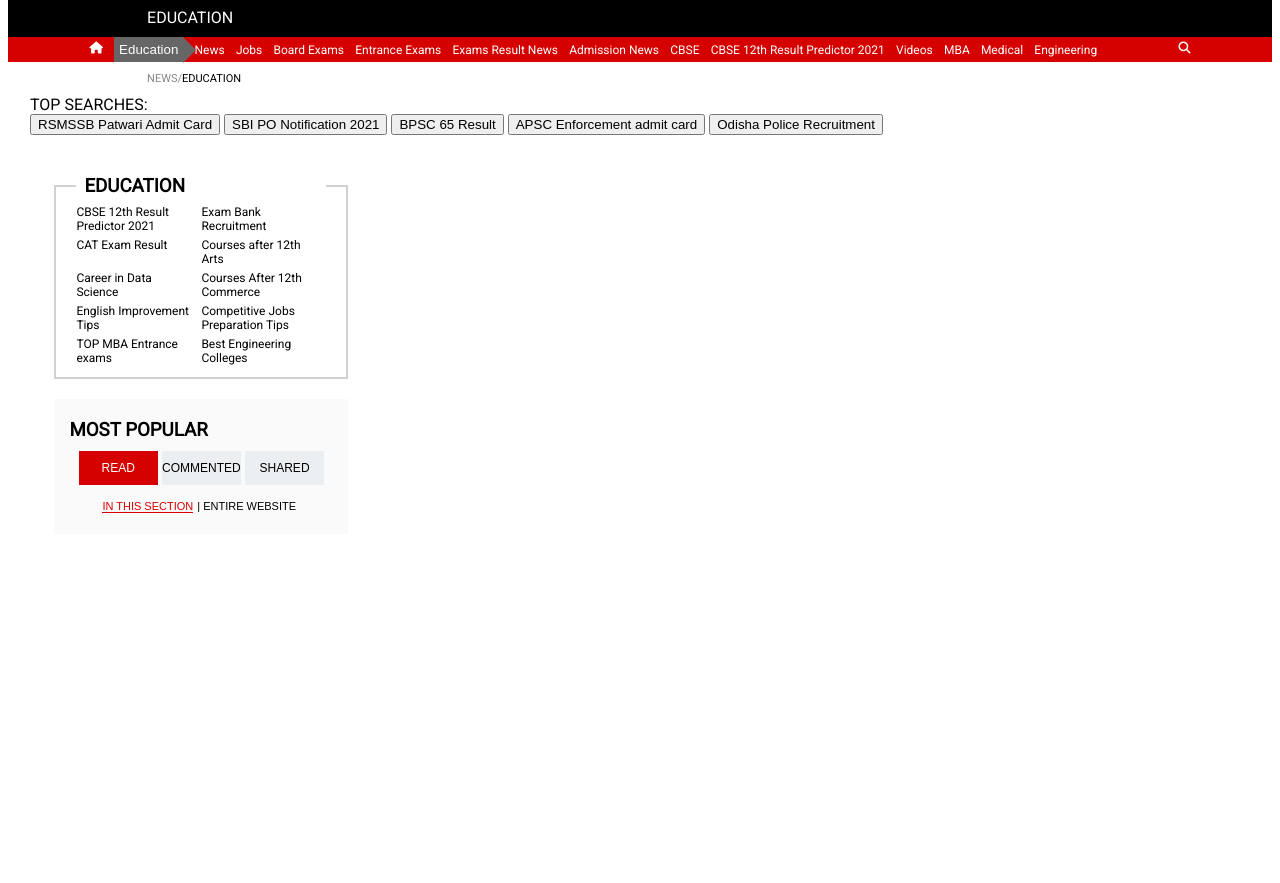
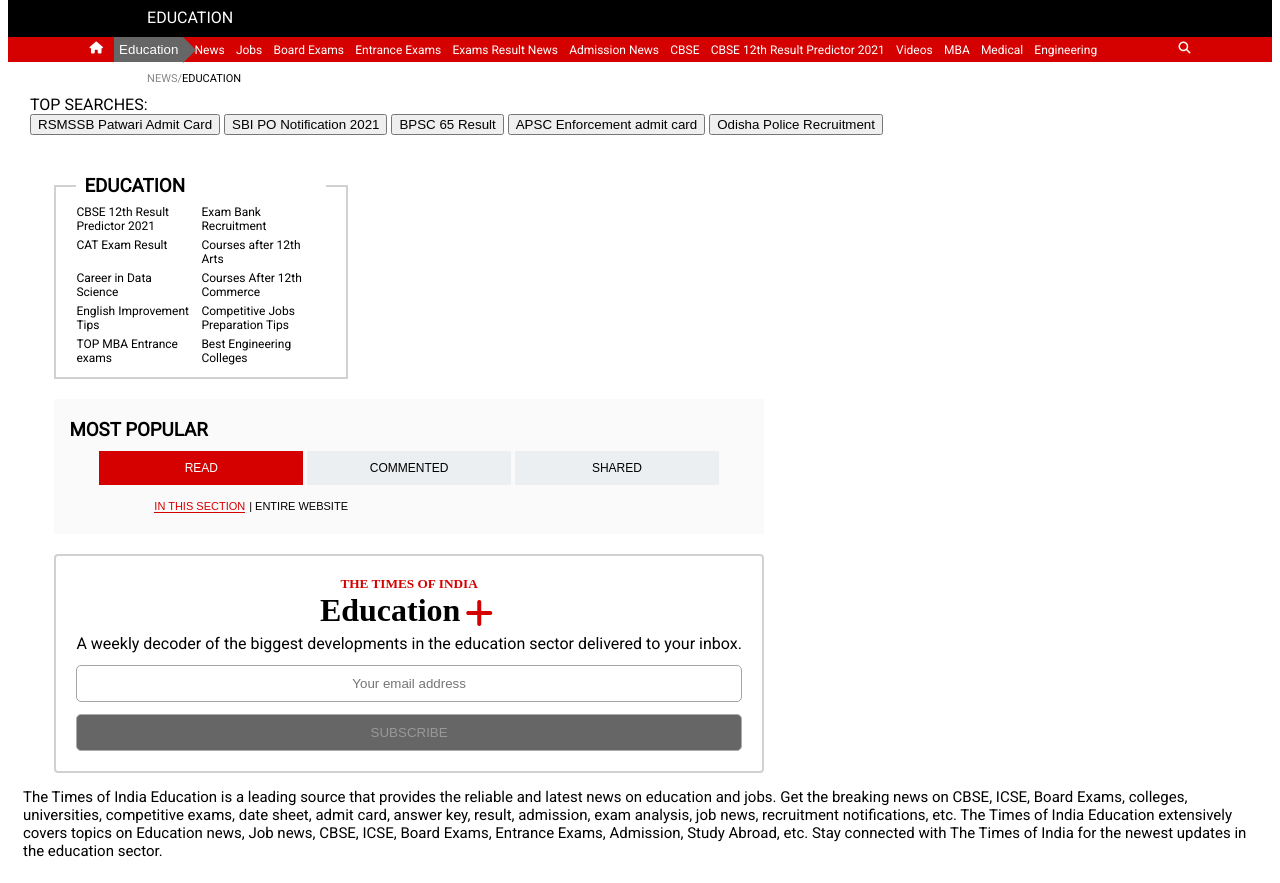
Before and after one commit to sumant236/timesOfIndiaClone, a website: page htmlFile/education.html in a window 1280 px wide. Shown: the part 98-981 px from the top of the page. Before the commit the page ends 800 px from the top, so only its background shows below. Drawn offline with Linux system fonts and the light colour scheme; no server answers.

```diff
--- a/cssFile/education.css
+++ b/cssFile/education.css
@@ -284,3 +284,72 @@
     border-bottom: 1px solid #676E7A;
     color: #455A64;
 }
+.fa-plus, #section3 > h5{
+    color: #D50000;
+}
+.fa-plus{
+    padding: 5px;
+    border: none;
+}
+#inner-section{
+    display: flex;
+    width: auto;
+    margin: auto;
+}
+#inner-section > h1{
+    margin: 0;
+}
+h5{
+    margin: auto;
+}
+#section3 > h5, #inner-section{
+    font-family: 'Times New Roman', Times, serif;
+}
+#section3{
+    display: flex;
+    flex-direction: column;
+    border: 2px solid #d1d1d1;
+    border-radius: 4px;
+    margin-top: 20px;
+    padding: 20px;
+}
+#email{
+    text-align: center;
+    margin: 12px 0px;
+    padding: 10px 0px;
+    border-radius: 5px;
+    border: solid 1px #a5a5a5;
+    background: #fff;
+}
+#subscribe{
+    text-align: center;
+    border: 1px solid #acacac;
+    background: #666;
+    color: #999;
+    border-radius: 5px;
+    padding: 10px 0px;
+}
+
+#quickLinks {
+    max-width: 90%;
+    color: #1f1f1f;
+}
+#quickLinks> hr{
+    max-width: 100%;
+    color: #1f1f1f;
+}
+#quickLinks > ul{
+    font-size: 12px;
+    list-style: none;
+    padding: 0;
+    display: grid;
+    grid-template-columns: repeat(3, 33%);
+}
+#quickLinks > ul > li{
+    padding: 3px;
+}
+#description{
+    max-width: 100%;
+    padding: 15px;
+    font-size: 15px;
+}
--- a/htmlFile/education.html
+++ b/htmlFile/education.html
@@ -4,7 +4,7 @@
     <meta charset="UTF-8">
     <meta http-equiv="X-UA-Compatible" content="IE=edge">
     <meta name="viewport" content="width=device-width, initial-scale=1.0">
-    <title>News in Brief: Today's News Top Headlines & Breaking News on Times of India</title>
+    <title>Education News: Latest Job Notifications, Admit Cards, Exam Paper Analysis,Results - Times of India</title>
     <link rel="shortcut icon" href="https://timesofindia.indiatimes.com/icons/toifavicon.ico" type="image/x-icon">
     <link rel="stylesheet" href="../cssFile/education.css">
     <link rel="preconnect" href="https://fonts.googleapis.com">
@@ -69,7 +69,8 @@
             <button class="top-srch-btn">Odisha Police Recruitment</button>
         </div>
         <div id="main-box">
-            <div id="container"></div>
+            <div id="container">
+            </div>
             <div id="container2">
                 <div id="suggestion1">
                     <h3>EDUCATION</h3>
@@ -100,9 +101,23 @@
                     <div id="list">
                     </div>
                 </div>
+                <div id="section3">
+                    <h5>THE TIMES OF INDIA</h5>
+                    <div id="inner-section">
+                        <h1>Education</h1>
+                        <i class="fas fa-plus fa-2x"></i>
+                    </div>
+                    <p>A weekly decoder of the biggest developments in the education sector delivered to your inbox.</p>
+                    <input type="text" name="email" id="email" placeholder="Your email address">
+                    <button id="subscribe">SUBSCRIBE</button>
+                </div>
             </div>
         </div>
+        <div id="quickLinks"></div>
     </form>
+    <div id="description">
+        <p>The Times of India Education is a leading source that provides the reliable and latest news on education and jobs. Get the breaking news on CBSE, ICSE, Board Exams, colleges, universities, competitive exams, date sheet, admit card, answer key, result, admission, exam analysis, job news, recruitment notifications, etc. The Times of India Education extensively covers topics on Education news, Job news, CBSE, ICSE, Board Exams, Entrance Exams, Admission, Study Abroad, etc. Stay connected with The Times of India for the newest updates in the education sector.</p>
+    </div>
     <script src="https://kit.fontawesome.com/32650486ba.js" crossorigin="anonymous"></script>
     <script src="../jsFile/education.js"></script>
 </body>
--- a/jsFile/education.js
+++ b/jsFile/education.js
@@ -4,6 +4,8 @@
     .catch(err=> console.log(err));
 
     handleList();
+
+    quickLinks();
 })
 
 function handleEduNews() {
@@ -104,3 +106,25 @@
     }
     div.append(ul);
 }
+
+function quickLinks() {
+    return fetch('http://localhost:3000/quickLinks')
+    .then(res=>res.json())
+    .then(res => showLinks(res))
+    .catch(err => console.log(err))
+}
+
+const showLinks = (data) =>{
+    const div = document.getElementById('quickLinks')
+    const h3 = document.createElement('h3')
+    h3.textContent = "Quick Links";
+    const hr = document.createElement('hr')
+    const ul = document.createElement('ul');
+    for(let links in data){
+        const li = document.createElement('li');
+        li.textContent = data[links]
+        console.log(data[links])
+        ul.append(li)
+    }
+    div.append(h3, hr, ul)
+}
```
Also changed, not shown: db.json (+11 -0 lines).
